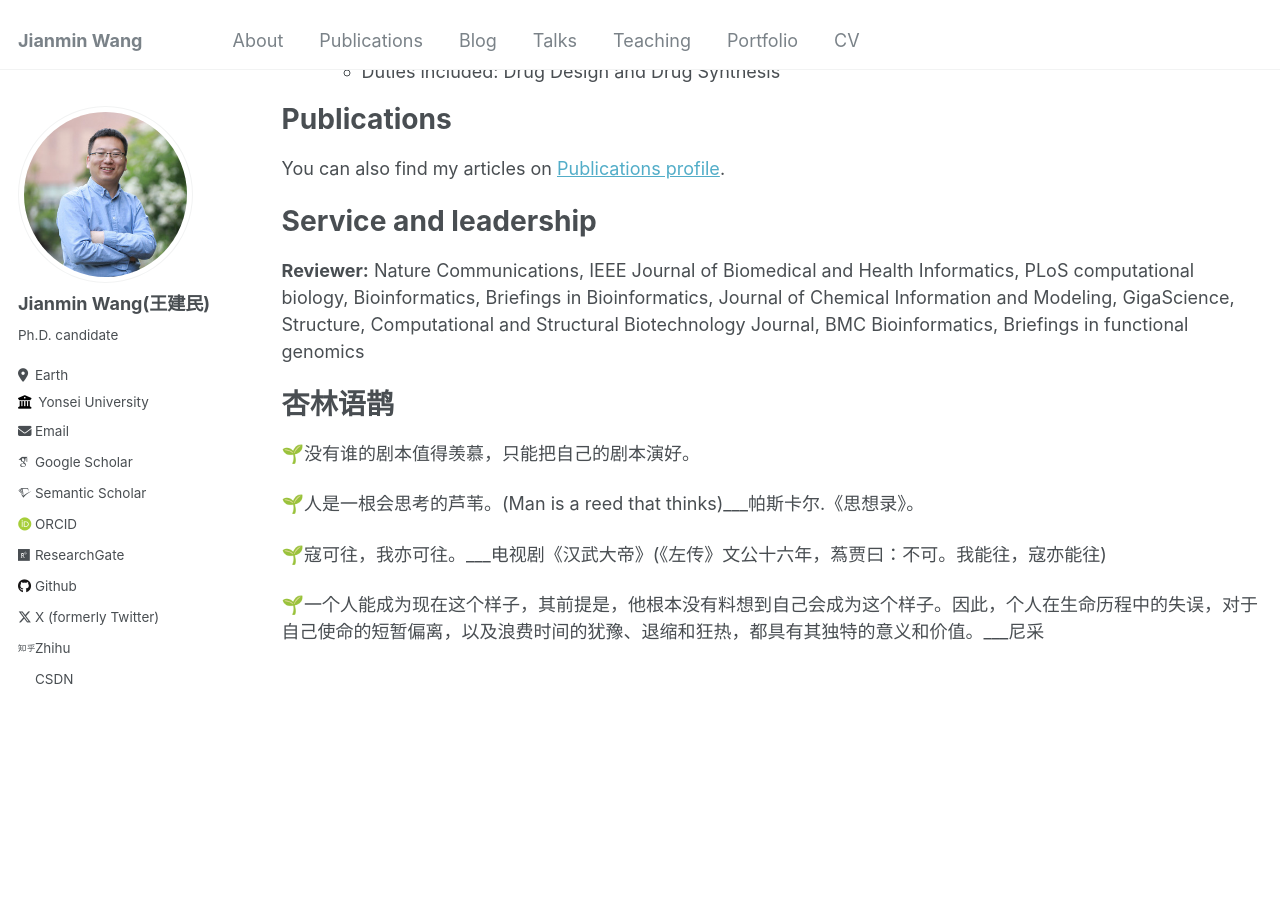
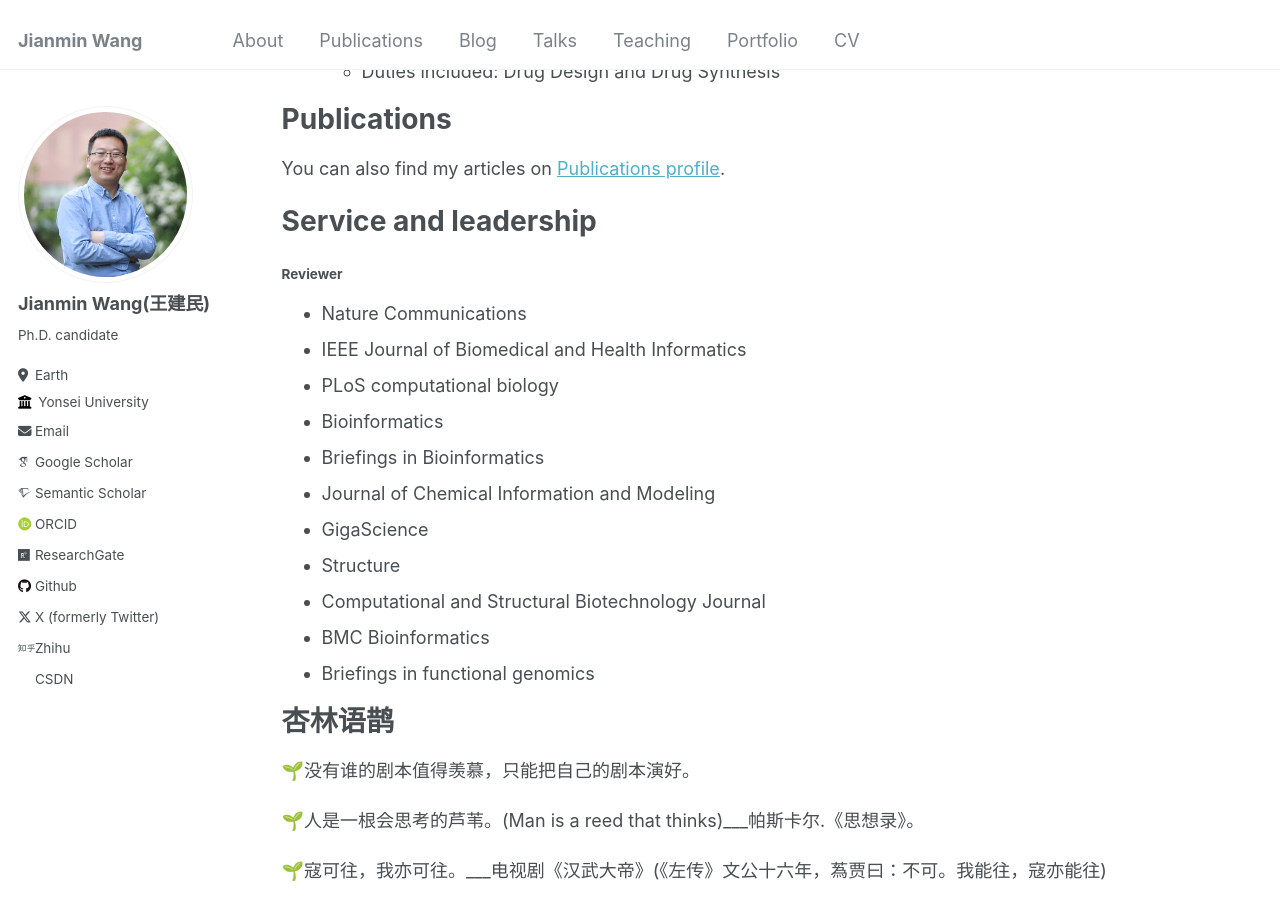
Before and after one commit to Jianmin2drugai/Jianmin2drugai.github.io, a Jekyll site: the page built from _pages/cv.md, in a window 1280 px wide and 900 px high, scrolled down 455 px. Built offline with Jekyll 4.4.1, drawn with Linux system fonts in a browser that asks for light colours; some web fonts are replaced.

Commit message:
Update cv.md

```diff
--- a/_pages/cv.md
+++ b/_pages/cv.md
@@ -36,7 +36,18 @@ You can also find my articles on <a href="https://jianmin2drugai.github.io/publi
 Service and leadership
 ======
 
-**Reviewer:** Nature Communications, IEEE Journal of Biomedical and Health Informatics, PLoS computational biology, Bioinformatics, Briefings in Bioinformatics, Journal of Chemical Information and Modeling, GigaScience, Structure, Computational and Structural Biotechnology Journal, BMC Bioinformatics, Briefings in functional genomics
+#### **Reviewer**
+* Nature Communications
+* IEEE Journal of Biomedical and Health Informatics
+* PLoS computational biology
+* Bioinformatics
+* Briefings in Bioinformatics
+* Journal of Chemical Information and Modeling
+* GigaScience
+* Structure
+* Computational and Structural Biotechnology Journal
+* BMC Bioinformatics
+* Briefings in functional genomics
 
 
 
```
